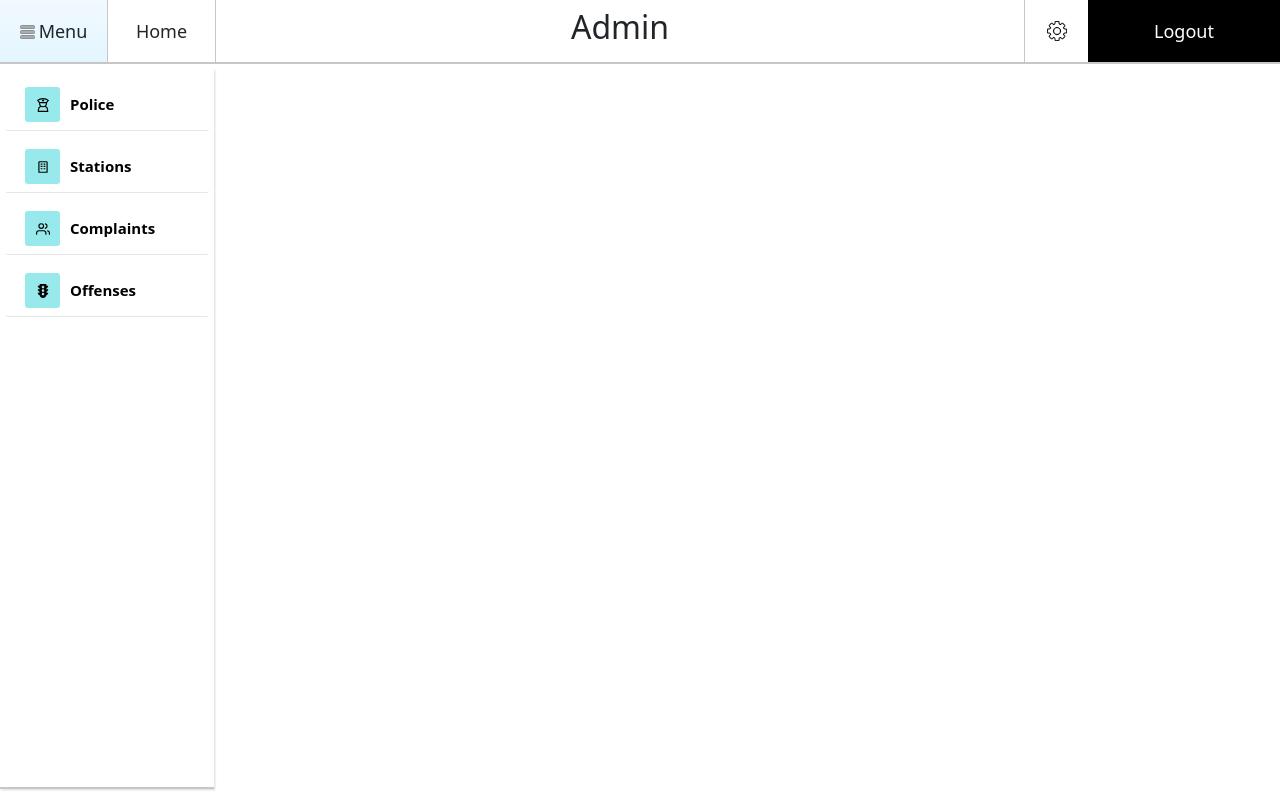
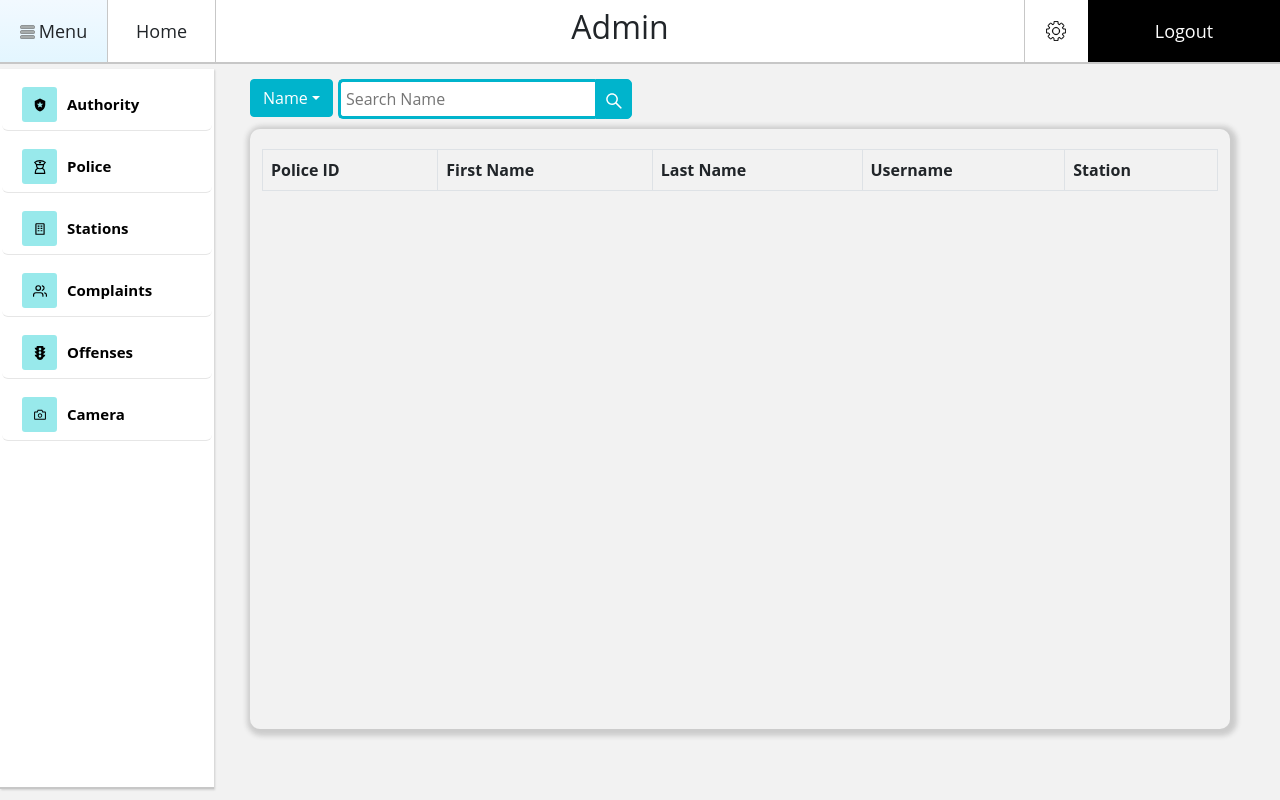
Before and after one commit to amoghumesh/dbms-admin, a React (Create React App) app: page / in a window 1280 px wide. Built offline with nearby package versions, Linux system fonts and the light colour scheme.

Commit message:
Added  tables

```diff
--- a/package.json
+++ b/package.json
@@ -7,12 +7,15 @@
     "@testing-library/react": "^13.0.1",
     "@testing-library/user-event": "^13.5.0",
     "bootstrap": "^5.1.3",
+    "rc-pagination": "^3.1.15",
     "react": "^18.0.0",
     "react-bootstrap": "^2.2.3",
     "react-dom": "^18.0.0",
     "react-icons": "^4.3.1",
     "react-pro-sidebar": "^0.7.1",
     "react-scripts": "5.0.1",
+    "react-table": "^7.7.0",
+    "reactstrap": "^9.0.2",
     "web-vitals": "^2.1.4"
   },
   "scripts": {
--- a/src/components/header.js
+++ b/src/components/header.js
@@ -1,15 +1,59 @@
 import React from "react"
 import Navbar from "./navbar"
 import Sidebar from "./sidebar"
+import TableContainer from "./table.js"
+import "../css/header.css"
+import { Container } from "reactstrap"
+import "bootstrap/dist/css/bootstrap.min.css"
+import Searchbar from "./search"
+const columns = [
+    {
+        Header: "Police ID",
+        accessor: "name.title",
+    },
+    {
+        Header: "First Name",
+        accessor: "name.first",
+    },
+    {
+        Header: "Last Name",
+        accessor: "name.last",
+    },
+    {
+        Header: "Username",
+        accessor: "email",
+    },
+    {
+        Header: "Station",
+        accessor: "location.city",
+    },
+];
+const data = [];
 export default function Header() {
     const [menuCollapsedStatus, setMenuCollapsedStatus] = React.useState(false);
+    const [pageContent, setPageContent] = React.useState(0);
+    // pageContent: 0 = landing, 1 = Police, 2 = Stations, 3 = Complaints, 4 = Offenses, 5 = Camera
     function menuClick() {
         setMenuCollapsedStatus(prevStatus => !prevStatus);
     }
+    function setContent(val) {
+        setPageContent(() => val);
+    }
     return (
-        <>
-            <Navbar menuClick = {menuClick} />
-            <Sidebar menuClick = {menuClick} menuCollapsedStatus = {menuCollapsedStatus} />
-        </>
+        <div className="main">
+            <Navbar menuClick={menuClick} />
+            <div className="bod">
+
+                <Sidebar menuClick={menuClick} menuCollapsedStatus={menuCollapsedStatus} pageContent={pageContent} setContent={setContent} />
+                <div className="main-cont">
+                <Searchbar columns={columns}/>
+                <Container className="table-cont">
+                    <TableContainer columns={columns} data={data} />
+                </Container>
+                </div>
+
+            </div>
+
+        </div>
     );
 }
--- /dev/null
+++ b/src/components/search.js
@@ -0,0 +1,36 @@
+import React from "react"
+import { Dropdown, DropdownItem, DropdownMenu, DropdownToggle } from "reactstrap";
+import "../css/search.css"
+import { AiOutlineSearch } from "react-icons/ai"
+export default function Searchbar(props) {
+    const columns = props.columns;
+    const [searchText, setSearchText] = React.useState("Name");
+    const [dropdownOpen, setDropdownOpen] = React.useState(false);
+    function toggle() {
+        setDropdownOpen(prevStatus => !prevStatus);
+    }
+    let button_list = columns.map((item, index)=>{
+        return <div onClick={()=>{setSearchText(item.Header);}}><DropdownItem>{item.Header}</DropdownItem></div>
+    })
+
+    return (
+        <div className="wrap">
+            <div className="search-selector">
+                <Dropdown isOpen={dropdownOpen} toggle={toggle}>
+                    <DropdownToggle caret>
+                        {searchText}
+                    </DropdownToggle>
+                    <DropdownMenu>
+                        {button_list}
+                    </DropdownMenu>
+                </Dropdown>
+            </div>
+            <div className="search">
+                <input type="text" className="searchTerm" placeholder={`Search ${searchText}`} />
+                <button type="submit" className="searchButton">
+                    <AiOutlineSearch />
+                </button>
+            </div>
+        </div>
+    )
+}
--- a/src/components/sidebar.js
+++ b/src/components/sidebar.js
@@ -9,23 +9,43 @@ import {
 } from "react-pro-sidebar";
 import "../css/sidebar.css";
 import "react-pro-sidebar/dist/css/styles.css";
-import {GrUserPolice} from "react-icons/gr";
-import { FiUsers} from "react-icons/fi";
+import { GrUserPolice } from "react-icons/gr";
+import {MdLocalPolice} from "react-icons/md";
+import { FiUsers } from "react-icons/fi";
 import { FaTrafficLight } from "react-icons/fa";
 import { BiBuilding } from "react-icons/bi";
+import { AiOutlineCamera } from "react-icons/ai";
 
 export default function sidebar(props) {
-
     return (
         <>
             <div id="header">
                 <ProSidebar collapsed={props.menuCollapsedStatus}>
                     <SidebarContent>
                         <Menu iconShape="square">
-                            <MenuItem icon={<GrUserPolice />}>Police</MenuItem>
-                            <MenuItem icon={<BiBuilding />}>Stations</MenuItem>
-                            <MenuItem icon={<FiUsers />}>Complaints</MenuItem>
-                            <MenuItem icon={<FaTrafficLight />}>Offenses</MenuItem>
+                            <div onClick={() => props.setContent(1)}>
+                                <MenuItem active={props.pageContent === 1} icon={<MdLocalPolice/>}>Authority</MenuItem>
+                            </div>
+                            <div onClick={() => props.setContent(2)}>
+                                <MenuItem active={props.pageContent === 2} icon={<GrUserPolice />}>Police</MenuItem>
+                            </div>
+                            <div onClick={() => props.setContent(3)}>
+                                <MenuItem active={props.pageContent === 3} icon={<BiBuilding />}>Stations</MenuItem>
+                            </div>
+
+                            <div onClick={() => props.setContent(4)}>
+                                <MenuItem active={props.pageContent === 4} icon={<FiUsers />}>Complaints</MenuItem>
+                            </div>
+
+                            <div onClick={() => props.setContent(5)}>
+                                <MenuItem active={props.pageContent === 5} icon={<FaTrafficLight />}>Offenses</MenuItem>
+                            </div>
+
+                            <div onClick={() => props.setContent(6)}>
+                                <MenuItem active={props.pageContent === 6} icon={<AiOutlineCamera />}>Camera</MenuItem>
+                            </div>
+                            {/* active = {props.pageContent === 5}  */}
+
                         </Menu>
                     </SidebarContent>
                 </ProSidebar>
--- /dev/null
+++ b/src/components/table.js
@@ -0,0 +1,44 @@
+import React from "react"
+import { useTable } from "react-table"
+import { Table } from 'reactstrap';
+const TableContainer = ({ columns, data }) => {
+  const {
+    getTableProps,
+    getTableBodyProps,
+    headerGroups,
+    rows,
+    prepareRow,
+  } = useTable({
+    columns,
+    data,
+  })
+
+  return (
+    <Table bordered hover {...getTableProps()}>
+      <thead>
+        {headerGroups.map(headerGroup => (
+          <tr {...headerGroup.getHeaderGroupProps()}>
+            {headerGroup.headers.map(column => (
+              <th {...column.getHeaderProps()}>{column.render("Header")}</th>
+            ))}
+          </tr>
+        ))}
+      </thead>
+
+      <tbody {...getTableBodyProps()}>
+        {rows.map(row => {
+          prepareRow(row)
+          return (
+            <tr {...row.getRowProps()}>
+              {row.cells.map(cell => {
+                return <td {...cell.getCellProps()}>{cell.render("Cell")}</td>
+              })}
+            </tr>
+          )
+        })}
+      </tbody>
+    </Table>
+  )
+}
+
+export default TableContainer
--- /dev/null
+++ b/src/css/header.css
@@ -0,0 +1,23 @@
+.table-cont{
+    padding-top: 20px;
+    width:100%;
+    height:75vh;
+    border-radius: 10px;
+    margin-right: 0px;
+    margin-left: 0px;
+    box-shadow: 2px 2px 5px 5px rgba(57, 54, 54, 0.2);
+}
+.main-cont{
+    padding-left:250px;
+    padding-right: 50px;
+}
+.main{
+    overflow-x: hidden;
+    height: 100vh;
+}
+.bod{
+    display: inline-block;
+    width: 100%;
+    height: 90%;
+    overflow-y: hidden;
+}
--- /dev/null
+++ b/src/css/search.css
@@ -0,0 +1,71 @@
+body {
+    background: #f2f2f2;
+    font-family: 'Open Sans', sans-serif;
+}
+
+.search {
+    width: 60%;
+    position: relative;
+    display: flex;
+}
+
+.searchTerm {
+    width: 100%;
+    border: 3px solid #00B4CC;
+    border-right: none;
+    padding: 5px;
+    height: 100%;
+    border-radius: 5px 0 0 5px;
+    outline: none;
+    color: #9DBFAF;
+}
+
+.searchTerm:focus {
+    color: #00B4CC;
+}
+
+.searchButton {
+    width: 40px;
+    height: 100%;
+    border: 1px solid #00B4CC;
+    background: #00B4CC;
+    text-align: center;
+    color: #fff;
+    border-radius: 0 5px 5px 0;
+    cursor: pointer;
+    font-size: 20px;
+}
+
+.btn-check:active+.btn-secondary, .btn-check:checked+.btn-secondary, .btn-secondary.active, .btn-secondary:active, .show>.btn-secondary.dropdown-toggle {
+    color: #fff;
+    background-color: #00B4CC;
+    border-color: #00B4CC;
+}
+.hov{
+    color:rgb(1,2,3);
+}
+
+.hov :hover{
+    background-color: #00B4CC!important;
+    color: #fff;
+}
+
+.btn-secondary{
+    color: #fff;
+    background-color: #00B4CC;
+    border-color: #00B4CC;
+}
+
+.wrap {
+    width: 50%;
+    height: 40px;
+    margin-top: 10px;
+    margin-bottom: 10px;
+    display: flex;
+    justify-content:left;
+}
+
+.search-selector{
+    width:fit-content;
+    margin-right: 5px;
+}
--- a/src/css/sidebar.css
+++ b/src/css/sidebar.css
@@ -43,7 +43,7 @@
     font-weight: bold;
   }
   #header .pro-sidebar-inner .pro-sidebar-layout ul {
-    padding: 0 5px;
+    padding: 0 2px;
   }
   #header .pro-sidebar-inner .pro-sidebar-layout ul .pro-inner-item {
     color: #000;
@@ -51,7 +51,7 @@
     font-weight: bold;
     border-bottom: 1px solid rgba(90, 90, 90, 0.15);
     transition: background 0.6s;
-    border-radius: 3px;
+    border-radius: 6px;
   }
 
   #header .pro-sidebar-inner .pro-sidebar-layout ul .pro-inner-item:hover {
@@ -66,7 +66,8 @@
     color: #000;
   }
   #header .pro-sidebar-inner .pro-sidebar-layout .active {
-    background-image: linear-gradient(0deg, #6ecbea 0%, #3f9089 100%);
+    background-image: linear-gradient(0deg, #9ce0f7 0%, #aceaf3 100%);
+    border-radius: 6px;
   }
 
   #header .logo {
```
Also changed, not shown: 1 other file (tests, documents, lock files or other folders).
